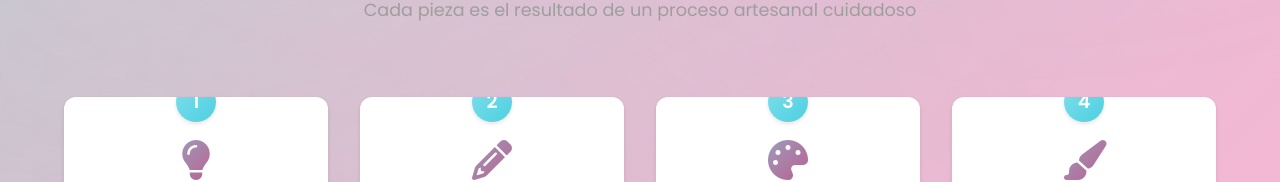
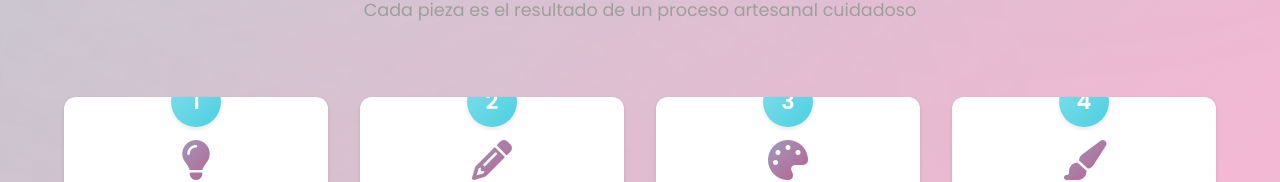
Before and after one commit to Martincagliero/Casi-como-ella, a website: page sobre-mi.html in a window 1280 px wide. Shown: the part 488-670 px from the top of the page. Drawn offline with nearby package versions, Linux system fonts and the light colour scheme.

Commit message:
Aumentar tamaño de números en process-cards para evitar corte

```diff
--- a/css/home.css
+++ b/css/home.css
@@ -359,11 +359,11 @@
 
 .process-number {
     position: absolute;
-    top: -15px;
+    top: -20px;
     left: 50%;
     transform: translateX(-50%);
-    width: 40px;
-    height: 40px;
+    width: 50px;
+    height: 50px;
     background: linear-gradient(135deg, var(--verde-agua) 0%, var(--verde-agua-oscuro) 100%);
     color: var(--blanco);
     border-radius: 50%;
@@ -371,7 +371,7 @@
     align-items: center;
     justify-content: center;
     font-weight: 600;
-    font-size: 1.2rem;
+    font-size: 1.4rem;
     box-shadow: var(--shadow-sm);
 }
 
```
